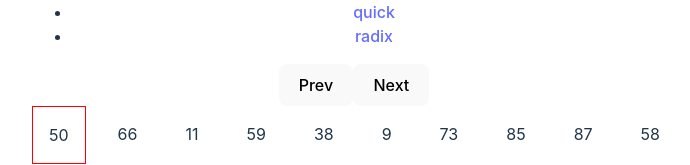
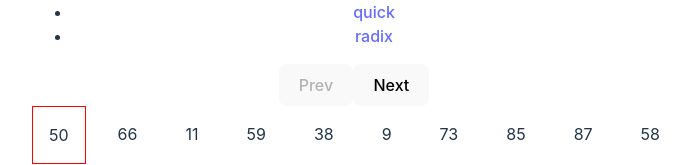
Before and after one commit to 000xzhou/sorting, a React (Vite) app: page /bubble in a window 1280 px wide. Shown: the part 374-539 px from the top of the page, without its empty margins (286-976 px from the left). Built offline with nearby package versions, Linux system fonts and the light colour scheme.

Commit message:
better animation speed. disable prev button on start

```diff
--- a/src/App.css
+++ b/src/App.css
@@ -69,11 +69,11 @@
 
 .activeL {
   /* background-color: aqua; */
-  animation: swapL 5s;
+  animation: swapL 3s;
 }
 .activeR {
   /* background-color: burlywood; */
-  animation: swapR 5s;
+  animation: swapR 3s;
 }
 
 /*  for each box we need to add 4 rem in translateX.
@@ -87,7 +87,7 @@ translateX(4n)
   0% {
     transform: translateY(0) translateX(4rem);
   }
-  30% {
+  20% {
     transform: translateY(0) translateX(4rem);
   }
   50% {
@@ -106,7 +106,7 @@ translateX(4n)
   0% {
     transform: translateY(0) translateX(-4rem);
   }
-  30% {
+  20% {
     transform: translateY(0) translateX(-4rem);
   }
   50% {
--- a/src/components/Bubble.tsx
+++ b/src/components/Bubble.tsx
@@ -17,13 +17,18 @@ const Bubble = (): JSX.Element => {
 
   return (
     <div>
+      {curr <= 0 ? (
+        <button disabled>Prev</button>
+      ) : (
         <button
           onClick={() => {
-          setCurr(curr - 1);
+            if (curr > 0) setCurr(curr - 1);
           }}
         >
           Prev
         </button>
+      )}
+
       <button
         onClick={() => {
           setCurr(curr + 1);
```
Lines whose indentation alone changed are shown as unchanged.
